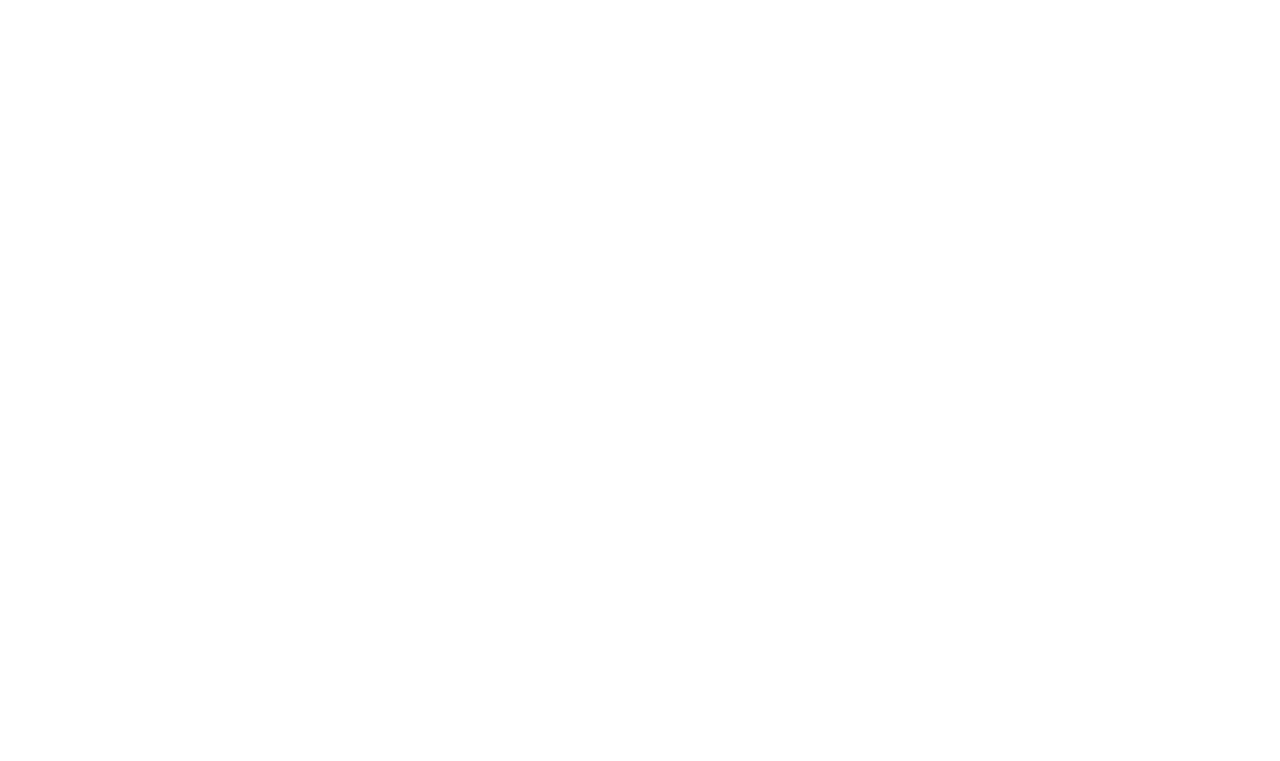
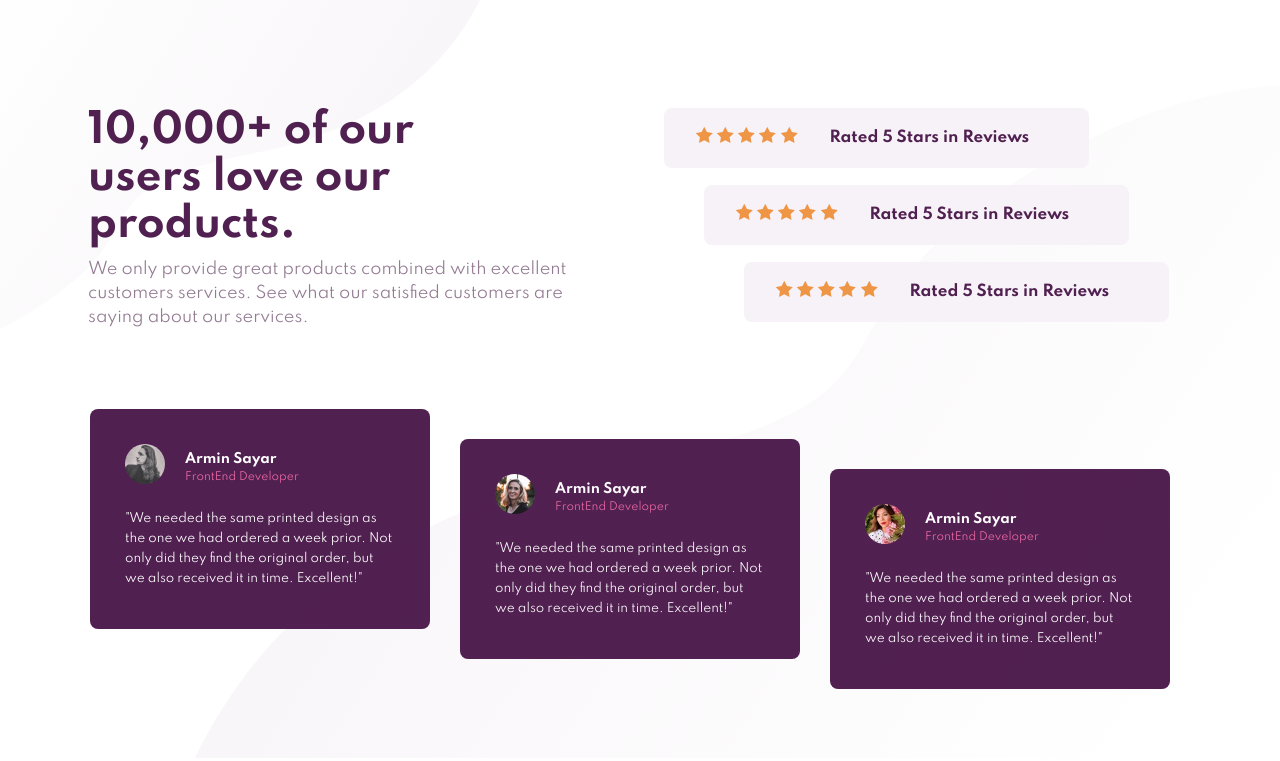
Before and after one commit to arminsayar/Visit-Card5, a plain HTML site: page index.html in a window 1280 px wide. Drawn offline with Linux system fonts and the light colour scheme.

Commit message:
feat
design added for 1440

```diff
--- a/index.html
+++ b/index.html
@@ -1,5 +1,6 @@
 <!DOCTYPE html>
 <html lang="en">
+
 <head>
     <meta charset="UTF-8">
     <meta http-equiv="X-UA-Compatible" content="IE=edge">
@@ -7,10 +8,88 @@
     <title>Profile card</title>
     <link rel="stylesheet" type="text/css" href="styles.css">
     <link rel="icon" type="image/png" href="images/favicon-32x32.png">
+    <link rel="preconnect" href="https://fonts.googleapis.com">
+    <link rel="preconnect" href="https://fonts.gstatic.com" crossorigin>
+    <link href="https://fonts.googleapis.com/css2?family=Spartan:wght@400;500;700&display=swap" rel="stylesheet">
 </head>
+
 <body>
+    <div>
+        <div id="sec1-main">
+            <div id="sec1-texts">
+                <h1>10,000+ of our users love our products.</h1>
+                <p>We only provide great products combined with excellent customers services. See what our satisfied
+                    customers are saying about our services.</p>
+            </div>
+            <div id="sec1-starts-main">
 
+                <div class="stars-box">
+                    <div class="stars">
+                        <img src="images/icon-star.svg">
+                        <img src="images/icon-star.svg">
+                        <img src="images/icon-star.svg">
+                        <img src="images/icon-star.svg">
+                        <img src="images/icon-star.svg">
+                    </div>
+                    <h4 class="stars-texts">Rated 5 Stars in Reviews</h4>
+                </div>
+                <div class="stars-box sb1">
+                    <div class="stars">
+                        <img src="images/icon-star.svg">
+                        <img src="images/icon-star.svg">
+                        <img src="images/icon-star.svg">
+                        <img src="images/icon-star.svg">
+                        <img src="images/icon-star.svg">
+                    </div>
+                    <h4 class="stars-texts">Rated 5 Stars in Reviews</h4>
+                </div>
+                <div class="stars-box sb2">
+                    <div class="stars">
+                        <img src="images/icon-star.svg">
+                        <img src="images/icon-star.svg">
+                        <img src="images/icon-star.svg">
+                        <img src="images/icon-star.svg">
+                        <img src="images/icon-star.svg">
+                    </div>
+                    <h4 class="stars-texts">Rated 5 Stars in Reviews</h4>
+                </div>
 
+            </div>
+        </div>
+        <div id="sec2-main">
+            <div class="sec2-box s2b1">
+                <div class="i1"></div>
+                <div class="sec2-texts">
+                    <h5>Armin Sayar</h5>
+                    <h6>FrontEnd Developer</h6>
+                </div>
+                <p class="sec2-p">"We needed the same printed design as the one we had ordered a week prior. Not only
+                    did they find the
+                    original order, but we also received it in time. Excellent!"</p>
+            </div>
+            <div class="sec2-box s2b2">
+                <div class="i1 i2"></div>
+                <div class="sec2-texts s2t2">
+                    <h5>Armin Sayar</h5>
+                    <h6>FrontEnd Developer</h6>
+                </div>
+                <p class="sec2-p">"We needed the same printed design as the one we had ordered a week prior. Not only
+                    did they find the
+                    original order, but we also received it in time. Excellent!"</p>
+            </div>
+            <div class="sec2-box s2b3">
+                <div class="i1 i3"></div>
+                <div class="sec2-texts  s2t3">
+                    <h5>Armin Sayar</h5>
+                    <h6>FrontEnd Developer</h6>
+                </div>
+                <p class="sec2-p">"We needed the same printed design as the one we had ordered a week prior. Not only
+                    did they find the
+                    original order, but we also received it in time. Excellent!"</p>
+            </div>
+        </div>
+    </div>
+    <img class="bot-img" src="images/bg-pattern-bottom-desktop.svg">
+</body>
 
-</body>
 </html>
--- a/styles.css
+++ b/styles.css
@@ -0,0 +1,182 @@
+html,
+body {
+	margin: 0;
+	padding: 0;
+	box-sizing: border-box;
+	width: 100%;
+	height: 100%;
+	overflow-x: hidden;
+	font-family: 'Spartan', sans-serif;
+}
+
+* {
+	margin: 0;
+}
+
+#sec1-main {
+	display: flex;
+	max-width: 1100px;
+	margin: 108px auto;
+	margin-bottom: 80px;
+}
+
+#sec1-texts {
+	padding-right: 6em;
+	background-image: url(images/bg-pattern-top-desktop.svg);
+	margin-top: -7em;
+	margin-left: -12em;
+	background-repeat: no-repeat;
+}
+
+#sec1-starts-main {
+	z-index: 1;
+}
+
+#sec1-texts>h1 {
+	width: 350px;
+	font-weight: 700;
+	font-size: 40px;
+	color: hsl(300, 43%, 22%);
+	margin-top: 112px;
+	margin-left: 190px;
+}
+
+#sec1-texts>p {
+	width: 480px;
+	line-height: 1.5em;
+	font-weight: 400;
+	color: hsl(303, 10%, 53%);
+	margin-top: 0.5em;
+	margin-left: 190px;
+}
+
+.stars-box {
+	background-color: hsl(300, 24%, 96%);
+	margin-bottom: 17px;
+	display: flex;
+	align-items: center;
+	height: 60px;
+	border-radius: 8px;
+}
+
+.stars {
+	pointer-events: none;
+	padding: 0 2em 0 2em;
+	height: 22px;
+}
+
+.stars-texts {
+	color: hsl(300, 43%, 22%);
+	font-size: 15px;
+	padding: 0 4em 0 0;
+	font-weight: 600;
+}
+
+.sb1 {
+	margin-right: -40px;
+	margin-left: 40px;
+
+}
+
+.sb2 {
+	margin-right: -80px;
+	margin-left: 80px;
+	margin-bottom: 0;
+}
+
+#sec2-main {
+	display: flex;
+	max-width: 1200px;
+	margin: 0 auto;
+	position: relative;
+	margin-bottom: 80px;
+}
+
+.i1 {
+	background-image: url(images/armin.jpg);
+	background-repeat: no-repeat;
+	background-size: 40px;
+	background-position: center center;
+	border-radius: 50%;
+	width: 40px;
+	height: 40px;
+	display: inline-block;
+	margin-top: 35px;
+	margin-left: 35px;
+}
+
+.i2 {
+	background-image: url(images/image-irene.jpg);
+}
+
+.i3 {
+	background-image: url(images/image-anne.jpg);
+}
+
+.sec2-texts {
+	display: inline-block;
+	margin-left: 20px;
+	height: 40px;
+	position: absolute;
+	top: 43px;
+	color: hsl(333, 80%, 67%);
+}
+
+.sec2-texts>h5 {
+	color: hsl(0, 0%, 100%);
+}
+
+.sec2-texts>h6 {
+	font-weight: 400;
+	margin-top: 4px;
+}
+
+.sec2-p {
+	font-size: 12px;
+	color: hsl(0, 0%, 100%);
+	margin-top: 20px;
+	max-width: 270px;
+	margin: 0 auto;
+	line-height: 20px;
+	margin-top: 20px;
+}
+
+.sec2-box {
+	background-color: hsl(300, 43%, 22%);
+	margin-right: 50px;
+	width: 1200px;
+	height: 220px;
+	border-radius: 8px;
+}
+
+.s2b3 {
+	margin-top: 60px;
+	margin-bottom: -60px;
+	margin-right: 70px;
+
+}
+
+.s2b2 {
+	margin-top: 30px;
+	margin-bottom: -30px;
+	margin-right: 30px;
+}
+
+.s2b1 {
+	margin-left: 50px;
+	margin-right: 30px;
+}
+
+.s2t2 {
+	top: 73px;
+}
+
+.s2t3 {
+	top: 103px;
+}
+
+.bot-img {
+	position: absolute;
+	top: 85px;
+	right: 0;
+}
```
Also changed, not shown: images/armin.jpg (added).
